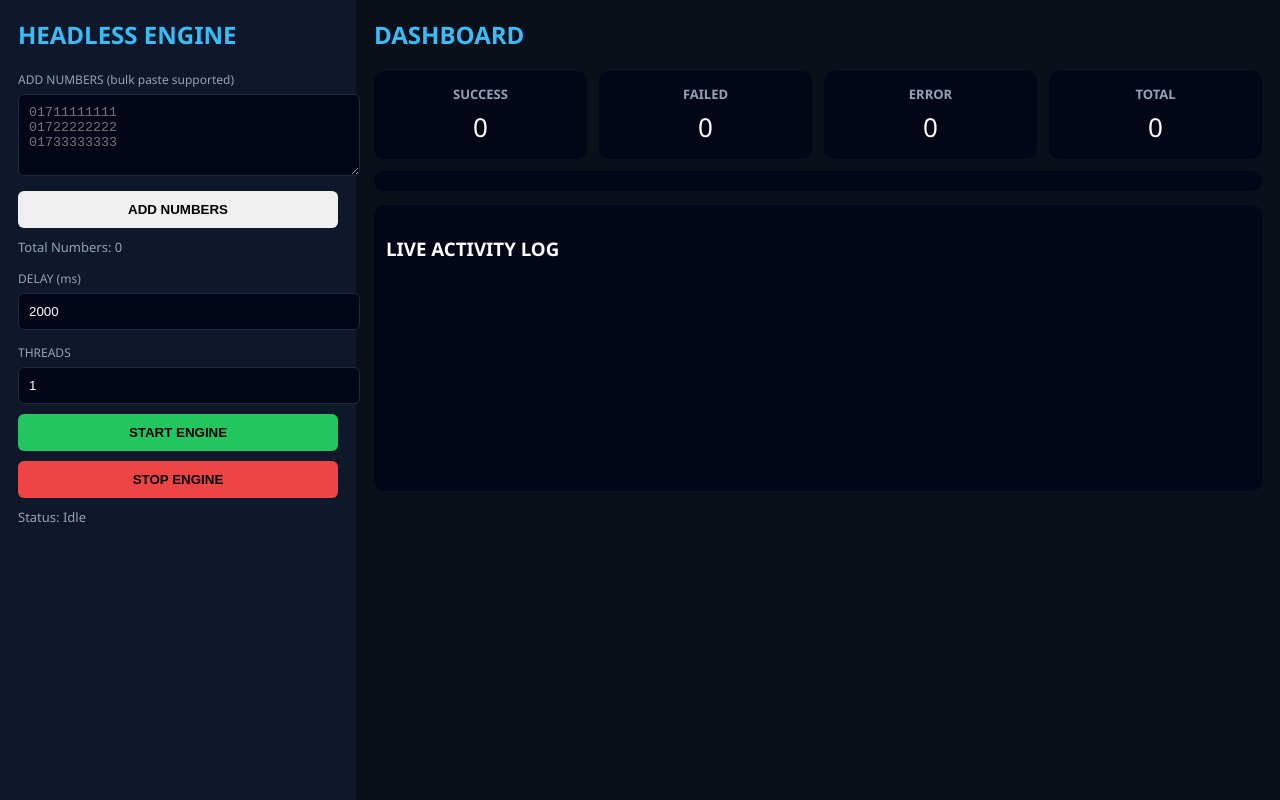
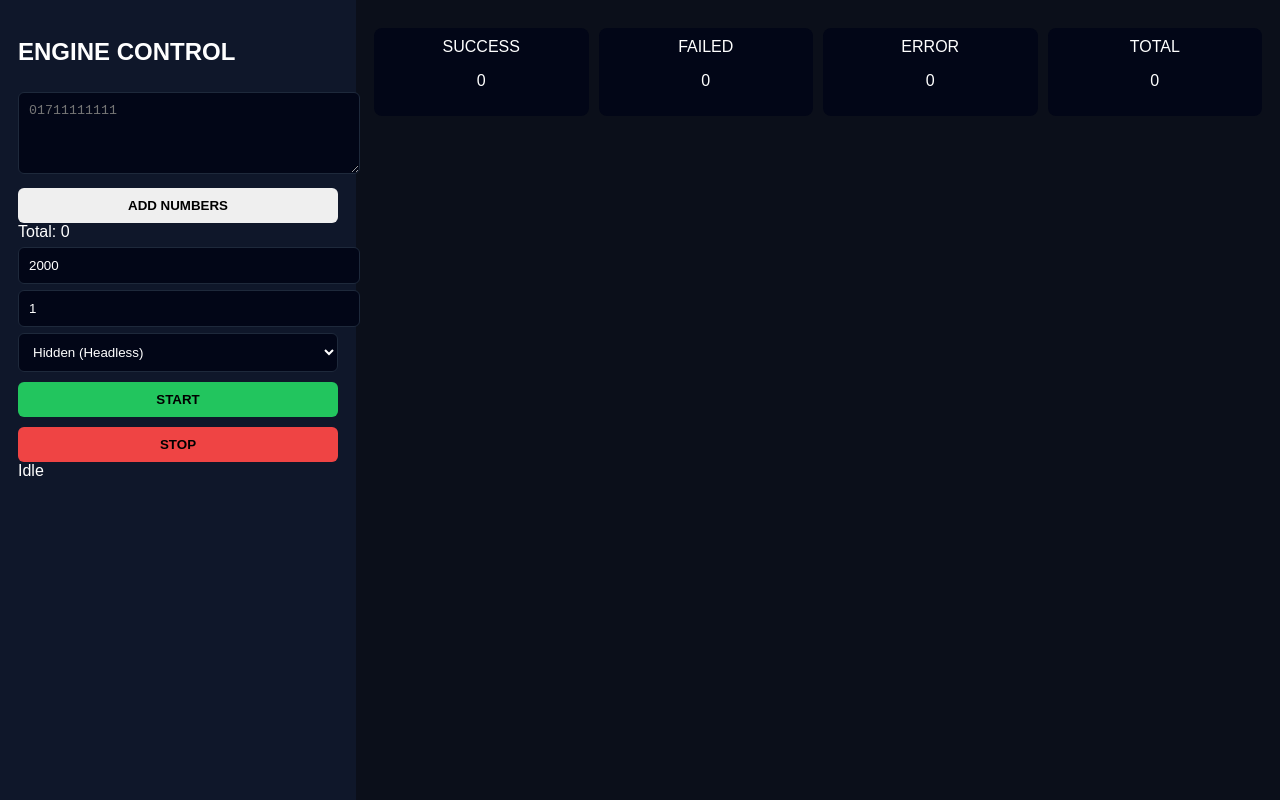
Before and after one commit to mdmunna00/otp-engine-demo, a website: page public/dashboard.html in a window 1280 px wide. Drawn offline with Linux system fonts and the light colour scheme; no server answers.

Commit message:
Refactor dashboard HTML structure and styles

```diff
--- a/public/dashboard.html
+++ b/public/dashboard.html
@@ -3,97 +3,54 @@
 <head>
 <meta charset="UTF-8">
 <meta name="viewport" content="width=device-width, initial-scale=1">
-<title>Headless Automation Dashboard</title>
-
+<title>Automation Dashboard</title>
 <style>
-body{margin:0;font-family:Segoe UI,Arial;background:#0b0f1a;color:#fff}
+body{margin:0;font-family:Arial;background:#0b0f1a;color:#fff}
 .container{display:flex;min-height:100vh}
 .sidebar{width:320px;background:#0f172a;padding:18px}
 .main{flex:1;padding:18px}
-h2{color:#38bdf8;margin-top:0}
-.label{font-size:12px;color:#94a3b8;margin-top:14px}
-input,textarea{
+input,textarea,select{
 width:100%;padding:10px;margin-top:6px;
 background:#020617;border:1px solid #1e293b;
-  color:#fff;border-radius:6px
-}
-button{
-  width:100%;padding:11px;margin-top:10px;
-  border:0;border-radius:6px;
-  font-weight:bold;cursor:pointer
-}
-.start{background:#22c55e;color:#000}
-.stop{background:#ef4444;color:#000}
-.status{font-size:13px;color:#94a3b8;margin-top:10px}
-.cards{
-  display:grid;grid-template-columns:repeat(4,1fr);
-  gap:12px;margin-top:10px
-}
-.card{
-  background:#020617;padding:14px;border-radius:10px;
-  text-align:center
-}
-.card h3{margin:0;font-size:13px;color:#94a3b8}
-.card p{margin:6px 0 0;font-size:26px}
-.list{
-  background:#020617;border-radius:10px;
-  margin-top:12px;padding:10px;max-height:180px;overflow:auto
-}
-.logbox{
-  background:#020617;border-radius:10px;
-  margin-top:14px;padding:12px
-}
-.log{height:200px;overflow:auto;font-size:12px}
-@media(max-width:900px){
-  .container{flex-direction:column}
-  .sidebar{width:100%}
-  .cards{grid-template-columns:repeat(2,1fr)}
-}
+color:#fff;border-radius:6px}
+button{width:100%;padding:10px;margin-top:10px;border:0;border-radius:6px;font-weight:bold}
+.start{background:#22c55e}
+.stop{background:#ef4444}
+.cards{display:grid;grid-template-columns:repeat(4,1fr);gap:10px;margin-top:10px}
+.card{background:#020617;padding:10px;text-align:center;border-radius:8px}
 </style>
 </head>
+<body>
 
-<body>
 <div class="container">
 
-<!-- LEFT -->
 <div class="sidebar">
-<h2>HEADLESS ENGINE</h2>
+<h2>ENGINE CONTROL</h2>
 
-<div class="label">ADD NUMBERS (bulk paste supported)</div>
-<textarea id="numInput" rows="4" placeholder="01711111111
-01722222222
-01733333333"></textarea>
+<textarea id="numInput" rows="4" placeholder="01711111111"></textarea>
 <button onclick="addNumber()">ADD NUMBERS</button>
-<div class="status">Total Numbers: <span id="numCount">0</span></div>
+<div>Total: <span id="numCount">0</span></div>
 
-<div class="label">DELAY (ms)</div>
-<input id="delayInput" type="number" value="2000">
+<input id="delayInput" type="number" value="2000" placeholder="Delay ms">
+<input id="threadInput" type="number" value="1" placeholder="Threads">
 
-<div class="label">THREADS</div>
-<input id="threadInput" type="number" value="1">
+<select id="headlessInput">
+<option value="true">Hidden (Headless)</option>
+<option value="false">Show Browser</option>
+</select>
 
-<button class="start" onclick="startEngine()">START ENGINE</button>
-<button class="stop" onclick="stopEngine()">STOP ENGINE</button>
+<button class="start" onclick="startEngine()">START</button>
+<button class="stop" onclick="stopEngine()">STOP</button>
 
-<div class="status" id="status">Status: Idle</div>
+<div id="status">Idle</div>
 </div>
 
-<!-- RIGHT -->
 <div class="main">
-<h2>DASHBOARD</h2>
-
 <div class="cards">
-  <div class="card"><h3>SUCCESS</h3><p id="success">0</p></div>
-  <div class="card"><h3>FAILED</h3><p id="failed">0</p></div>
-  <div class="card"><h3>ERROR</h3><p id="error">0</p></div>
-  <div class="card"><h3>TOTAL</h3><p id="total">0</p></div>
-</div>
-
-<div class="list" id="numberList"></div>
-
-<div class="logbox">
-<h3>LIVE ACTIVITY LOG</h3>
-<div class="log" id="log"></div>
+<div class="card">SUCCESS <p id="success">0</p></div>
+<div class="card">FAILED <p id="failed">0</p></div>
+<div class="card">ERROR <p id="error">0</p></div>
+<div class="card">TOTAL <p id="total">0</p></div>
 </div>
 </div>
 
@@ -101,66 +58,44 @@ button{
 
 <script>
 let numbers=[];
-const numListEl=document.getElementById("numberList");
-const logEl=document.getElementById("log");
-
-function render(){
-  numListEl.innerHTML="";
-  numbers.forEach((n,i)=>{
-    numListEl.innerHTML+=`${n}<br>`;
-  });
-  numCount.innerText=numbers.length;
-}
 
 function addNumber(){
-  const raw=numInput.value.trim();
+const raw=document.getElementById("numInput").value.trim();
 if(!raw) return;
 raw.split(/[\n, ]+/).forEach(n=>{
 if(n && !numbers.includes(n)) numbers.push(n);
 });
-  numInput.value="";
-  render();
-}
-
-function log(msg){
-  logEl.innerHTML=`[${new Date().toLocaleTimeString()}] ${msg}<br>`+logEl.innerHTML;
+document.getElementById("numInput").value="";
+document.getElementById("numCount").innerText=numbers.length;
 }
 
 async function startEngine(){
-
-  if(numbers.length===0) return;
-
 await fetch("/api/start-job",{
 method:"POST",
-    headers:{ "Content-Type":"application/json" },
+headers:{ "Content-Type":"application/json"},
 body:JSON.stringify({
 numbers,
 delay:parseInt(delayInput.value)||2000,
-      threads:parseInt(threadInput.value)||1
+threads:parseInt(threadInput.value)||1,
+headless: headlessInput.value==="true"
 })
 });
-
-  status.innerText="Status: Running";
-  log("ENGINE STARTED");
+status.innerText="Running";
 }
 
 async function stopEngine(){
 await fetch("/api/stop-job",{method:"POST"});
-  status.innerText="Status: Idle";
-  log("ENGINE STOPPED");
+status.innerText="Stopped";
 }
 
 async function updateStatus(){
-  const r = await fetch("/api/status");
-  const d = await r.json();
-
+const r=await fetch("/api/status");
+const d=await r.json();
 success.innerText=d.success;
 failed.innerText=d.failed;
 error.innerText=d.error;
 total.innerText=d.total;
-
-  if(!d.running)
-    status.innerText="Status: Idle";
+if(!d.running) status.innerText="Idle";
 }
 
 setInterval(updateStatus,1000);
```
Lines whose indentation alone changed are shown as unchanged.
